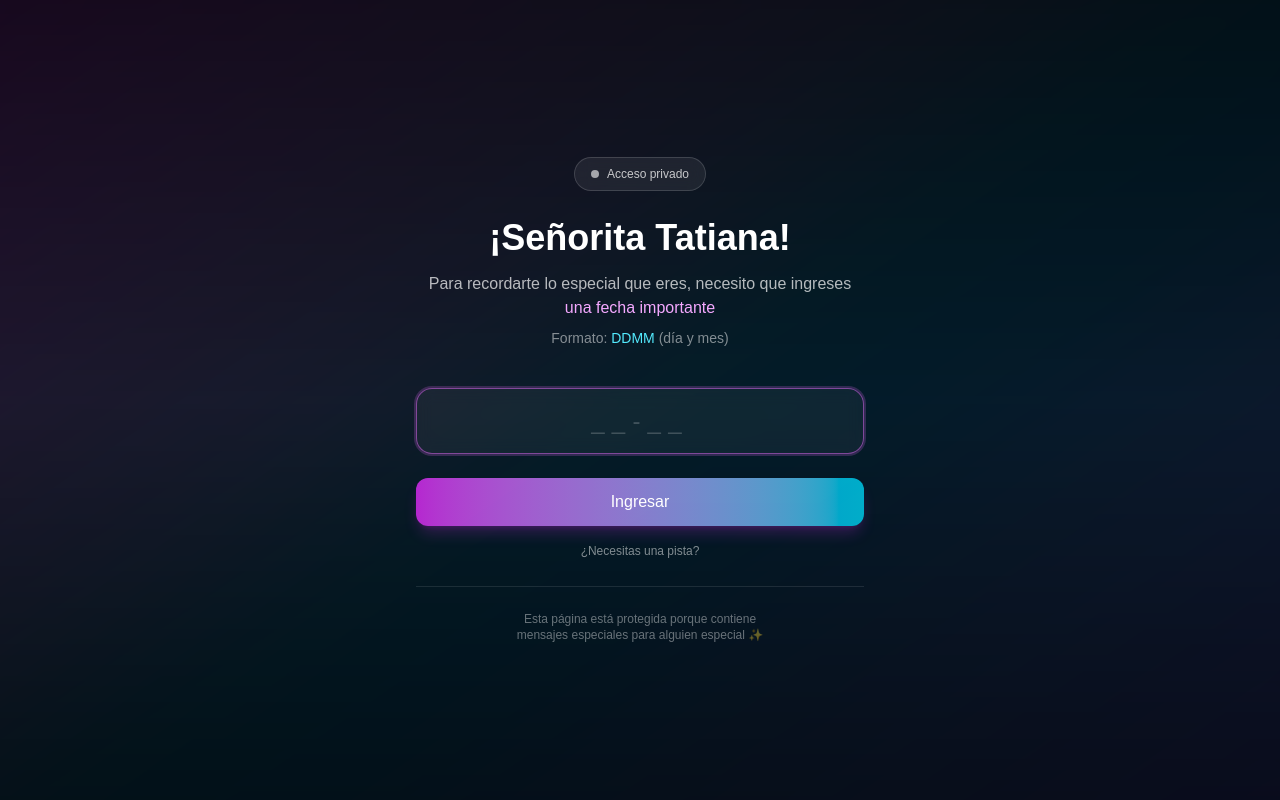
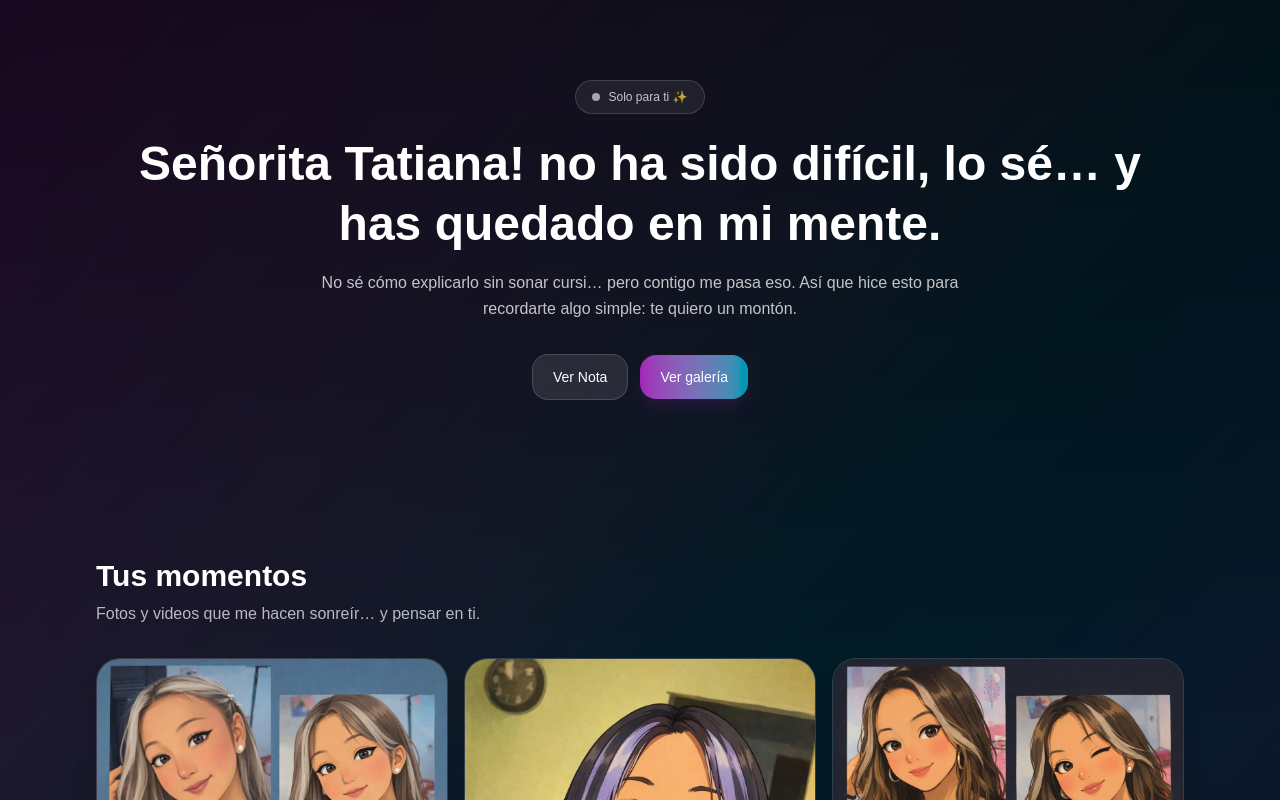
Before and after one commit to camiloATL/tati, a Next.js app: page /home in a window 1280 px wide. Shown: the top 800 px of the page. Built offline with nearby package versions, Linux system fonts and the light colour scheme.

Commit message:
Change key a

```diff
--- a/src/app/home/page.jsx
+++ b/src/app/home/page.jsx
@@ -3,15 +3,9 @@
 import { useEffect, useMemo, useState } from "react";
 
 export default function Page() {
-  const [phase, setPhase] = useState("pin"); // "pin" | "intro" | "content"
-  const [pin, setPin] = useState("");
-  const [error, setError] = useState("");
-  const [introFade, setIntroFade] = useState(false);
+  const [phase] = useState("content"); // Eliminado "pin" e "intro"
   const [contentFadeIn, setContentFadeIn] = useState(false);
   const [reveal, setReveal] = useState(false);
-
-  // PIN correcto: 10-06 (formato MM-DD)
-  const CORRECT_PIN = "0610";
 
   // ✅ Pon aquí tus rutas (public/...)
   const media = useMemo(
@@ -33,194 +27,18 @@ export default function Page() {
     []
   );
 
-  const handlePinSubmit = (e) => {
-    e.preventDefault();
+  useEffect(() => {
+    // Mostrar contenido directamente con animación
+    const timer = setTimeout(() => {
+      setContentFadeIn(true);
+    }, 300);
 
-    if (pin === CORRECT_PIN) {
-      setError("");
-      setPhase("intro");
-
-      // Iniciar la secuencia de intro
-      const t1 = setTimeout(() => setIntroFade(true), 3400);
-      const t2 = setTimeout(() => {
-        setPhase("content");
-        setContentFadeIn(true);
-      }, 4000);
-
-      return () => {
-        clearTimeout(t1);
-        clearTimeout(t2);
-      };
-    } else {
-      setError("PIN incorrecto. Intenta de nuevo.");
-      // Limpiar el error después de 3 segundos
-      setTimeout(() => setError(""), 3000);
-    }
-  };
-
-  const handleKeyDown = (e) => {
-    // Permitir solo números y guion
-    const allowedKeys = [
-      "0",
-      "1",
-      "2",
-      "3",
-      "4",
-      "5",
-      "6",
-      "7",
-      "8",
-      "9",
-      "-",
-      "Backspace",
-      "Delete",
-      "ArrowLeft",
-      "ArrowRight",
-      "Tab",
-    ];
-
-    if (!allowedKeys.includes(e.key) && !e.ctrlKey && !e.metaKey) {
-      e.preventDefault();
-    }
-
-    // Auto-formato MM-DD
-    if (
-      e.key >= "0" &&
-      e.key <= "9" &&
-      pin.length === 2 &&
-      !pin.includes("-")
-    ) {
-      setPin((prev) => prev + "-");
-    }
-  };
+    return () => clearTimeout(timer);
+  }, []);
 
   return (
     <main className="min-h-screen relative overflow-hidden bg-[#07040f] text-white">
       <AnimatedBackdrop />
-
-      {/* Pantalla de PIN */}
-      {phase === "pin" && (
-        <section className="fixed inset-0 z-50 flex items-center justify-center px-6">
-          <div className="w-full max-w-md">
-            <div className="text-center mb-10">
-              <div className="inline-flex items-center gap-2 rounded-full border border-white/15 bg-white/7 px-4 py-2 text-xs text-white/75 backdrop-blur mb-6">
-                <span className="h-2 w-2 rounded-full bg-white/60" />
-                Acceso privado
-              </div>
-
-              <h1 className="text-3xl sm:text-4xl font-semibold leading-tight">
-                ¡Señorita Tatiana!
-              </h1>
-
-              <p className="mt-3 text-white/70">
-                Para recordarte lo especial que eres, necesito que ingreses
-                <br />
-                <span className="text-fuchsia-300 font-medium">
-                  una fecha importante
-                </span>
-              </p>
-
-              <p className="mt-2 text-sm text-white/50">
-                Formato: <span className="text-cyan-300">DDMM</span> (día y
-                mes)
-              </p>
-            </div>
-
-            <form onSubmit={handlePinSubmit} className="space-y-6">
-              <div className="relative">
-                <input
-                  type="text"
-                  value={pin}
-                  onChange={(e) => setPin(e.target.value)}
-                  onKeyDown={handleKeyDown}
-                  placeholder="__-__"
-                  maxLength={5}
-                  className="w-full px-6 py-4 text-2xl text-center tracking-widest bg-white/5 border border-white/15 rounded-2xl
-             backdrop-blur placeholder:text-white/20 placeholder:tracking-[0.3em] focus:outline-none focus:border-fuchsia-400/50
-             focus:ring-2 focus:ring-fuchsia-400/20 transition-all"
-                  autoComplete="off"
-                  autoFocus
-                />
-                <div className="absolute inset-0 pointer-events-none flex items-center justify-center">
-                  {/* <div className="text-2xl tracking-[0.5em] text-white/20">
-                    {pin.padEnd(5, "_").replace(/_/g, " ")}
-                  </div> */}
-                </div>
-              </div>
-
-              {error && (
-                <div className="text-center animate-pulse">
-                  <p className="text-red-400/80 text-sm bg-red-400/10 py-2 px-4 rounded-xl border border-red-400/20">
-                    ❌ {error}
-                  </p>
-                </div>
-              )}
-
-              <div className="space-y-3">
-                <button
-                  type="submit"
-                  className="w-full py-3 rounded-xl bg-gradient-to-r from-fuchsia-500/80 to-cyan-400/80
-                           hover:from-fuchsia-500 hover:to-cyan-400 text-white font-medium
-                           transition-all duration-300 shadow-lg shadow-fuchsia-500/20"
-                >
-                  Ingresar
-                </button>
-
-                <div className="text-center">
-                  <button
-                    type="button"
-                    onClick={() => {
-                      // Pista sutil
-                      setPin("10-");
-                      setError("💡 ¿Día y mes de mi cumple?");
-                      setTimeout(() => setError(""), 4000);
-                    }}
-                    className="text-xs text-white/50 hover:text-white/70 transition-colors"
-                  >
-                    ¿Necesitas una pista?
-                  </button>
-                </div>
-              </div>
-
-              <div className="pt-6 border-t border-white/10 text-center">
-                <p className="text-xs text-white/40">
-                  Esta página está protegida porque contiene
-                  <br />
-                  mensajes especiales para alguien especial ✨
-                </p>
-              </div>
-            </form>
-          </div>
-        </section>
-      )}
-
-      {/* Intro */}
-      {phase === "intro" && (
-        <section
-          className={[
-            "fixed inset-0 z-50 flex items-center justify-center",
-            "transition-opacity duration-700 ease-out",
-            introFade ? "opacity-0 pointer-events-none" : "opacity-100",
-          ].join(" ")}
-          aria-label="Intro"
-        >
-          <div className="text-center px-6">
-            <p className="text-xs tracking-[0.35em] uppercase text-white/70">
-              Solo para ti
-            </p>
-
-            <h1 className="mt-4 text-3xl sm:text-5xl font-semibold leading-tight">
-              ¿Creíste que me olvidé de ti?
-            </h1>
-
-            <div className="mt-8 flex items-center justify-center gap-2 text-white/70">
-              <span className="h-2 w-2 rounded-full bg-white/60 animate-pulse" />
-              <span className="h-2 w-2 rounded-full bg-white/60 animate-pulse [animation-delay:150ms]" />
-              <span className="h-2 w-2 rounded-full bg-white/60 animate-pulse [animation-delay:300ms]" />
-            </div>
-          </div>
-        </section>
-      )}
 
       {/* Contenido principal */}
       {phase === "content" && (
@@ -242,16 +60,13 @@ export default function Page() {
   );
 }
 
-// Los componentes Header, Gallery, MediaCard, Footer, Badge y AnimatedBackdrop
-// se mantienen exactamente igual que en tu código anterior...
-
 function Header({ reveal, setReveal }) {
   return (
     <header className="flex flex-col items-center text-center">
       <Badge text="Solo para ti ✨" />
 
       <h2 className="mt-5 text-3xl sm:text-5xl font-semibold leading-tight">
-        Ha sido difícil, lo sé… y has quedado en mi mente.
+       Señorita Tatiana! no ha sido difícil, lo sé… y has quedado en mi mente.
       </h2>
 
       <p className="mt-4 max-w-2xl text-white/75 leading-relaxed">
```
